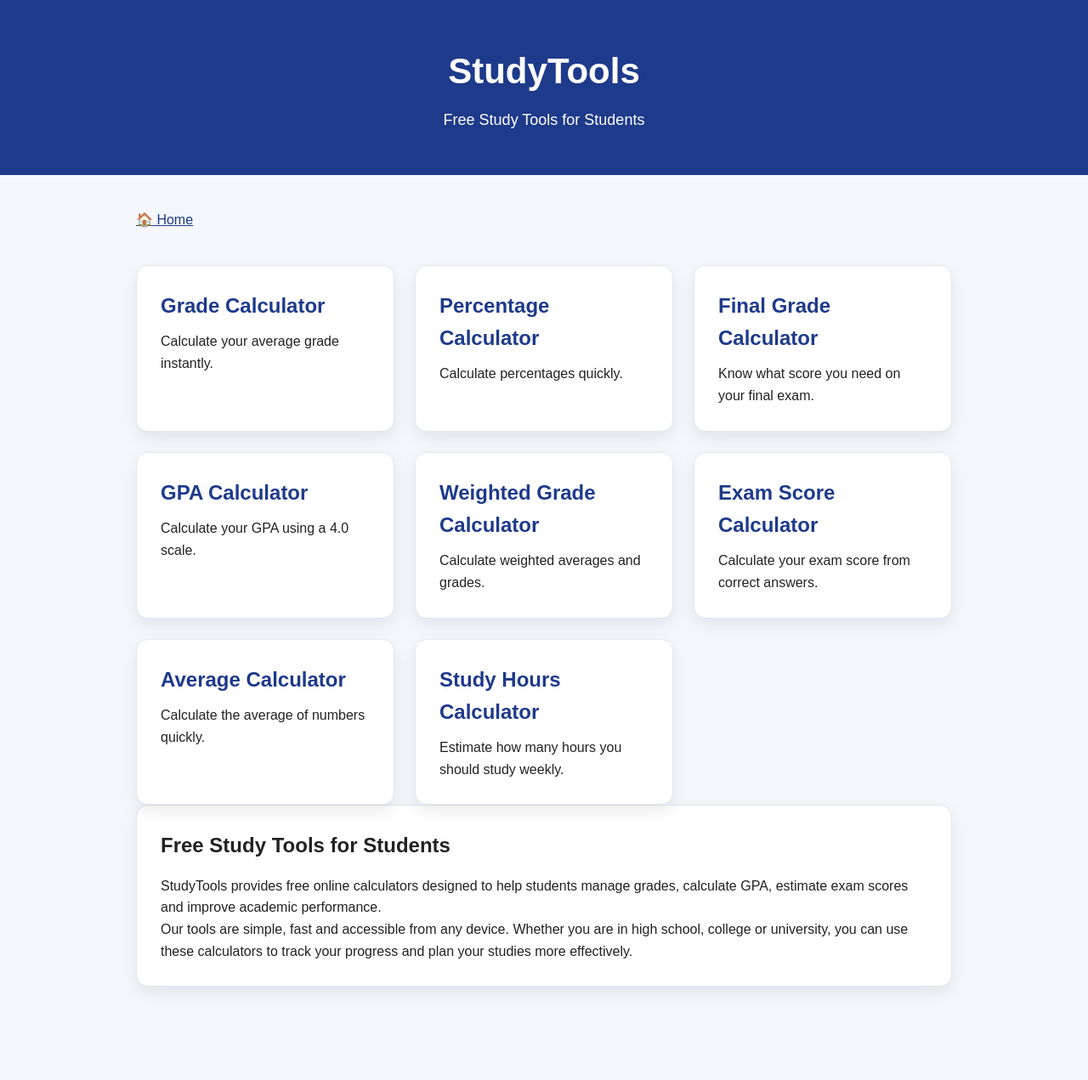
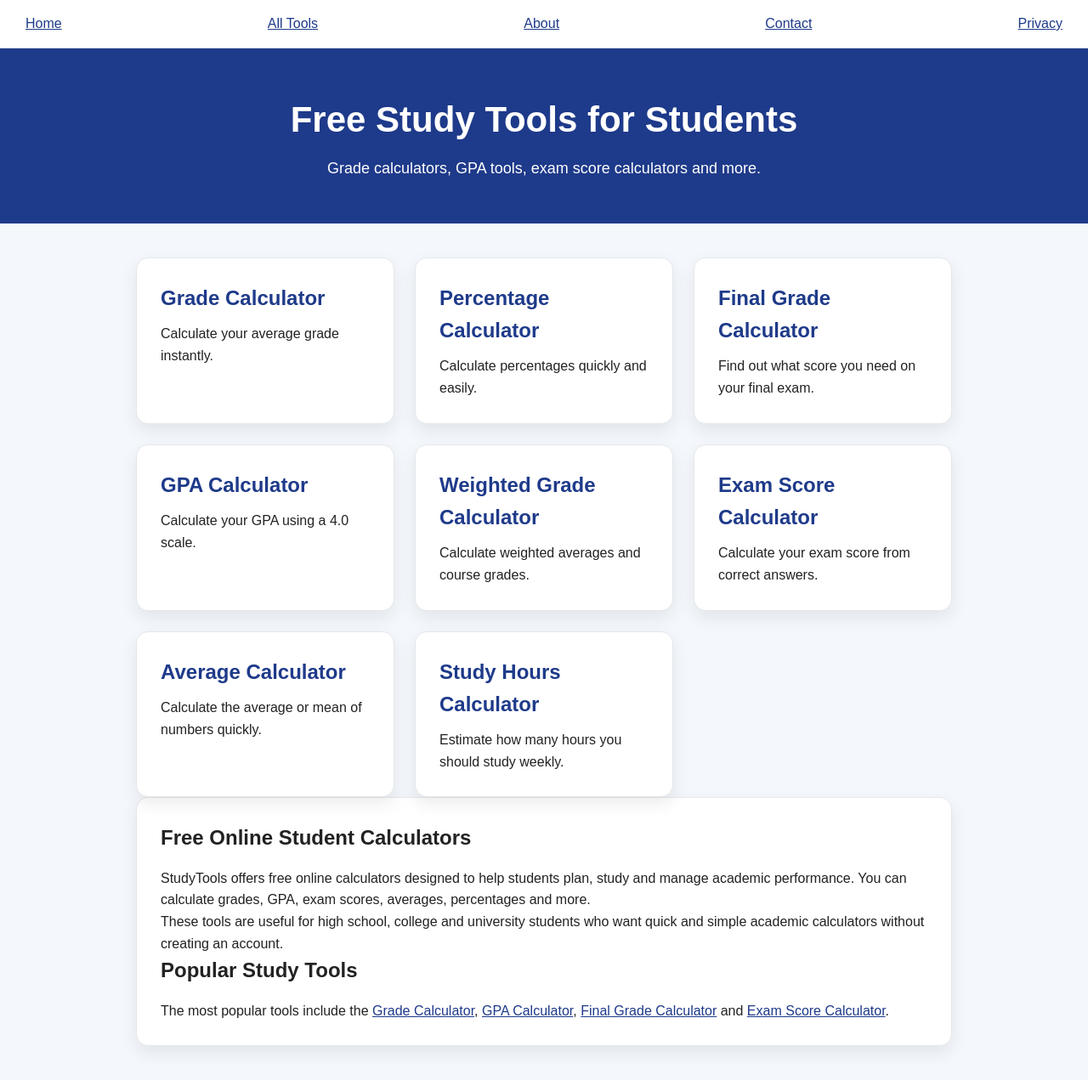
Before and after one commit to sergii1332/studytools, a plain HTML site: page en/index.html in a window 1280 px wide. Shown: the whole page at 85% size. Before the commit the page ends 1201 px from the top, so only its background shows below. Drawn offline with Linux system fonts and the light colour scheme.

Commit message:
Improve English homepage SEO

```diff
--- a/en/index.html
+++ b/en/index.html
@@ -8,7 +8,7 @@
 
   <title>StudyTools English - Free Student Calculators & Study Tools</title>
 
-  <meta name="description" content="Free study calculators and tools for students. Grade calculator, GPA calculator, percentage calculator, final grade calculator and more.">
+  <meta name="description" content="Free online study tools for students. Use grade calculators, GPA calculators, percentage calculators, final grade calculators and more academic tools.">
 
   <meta name="robots" content="index,follow">
 
@@ -19,17 +19,22 @@
 
 <body>
 
+<nav class="navbar">
+  <a href="../index.html">Home</a>
+  <a href="../all-tools.html">All Tools</a>
+  <a href="../about.html">About</a>
+  <a href="../contact.html">Contact</a>
+  <a href="../privacy-policy.html">Privacy</a>
+</nav>
+
 <header class="header">
-  <h1>StudyTools</h1>
-  <p>Free Study Tools for Students</p>
+  <h1>Free Study Tools for Students</h1>
+  <p>Grade calculators, GPA tools, exam score calculators and more.</p>
 </header>
-<div class="container">
-  <a href="../index.html">🏠 Home</a>
-</div>
 
 <main class="container">
 
-  <div class="cards">
+  <section class="cards">
 
     <a class="card" href="grade-calculator.html">
       <h3>Grade Calculator</h3>
@@ -38,12 +43,12 @@
 
     <a class="card" href="percentage-calculator.html">
       <h3>Percentage Calculator</h3>
-      <p>Calculate percentages quickly.</p>
+      <p>Calculate percentages quickly and easily.</p>
     </a>
 
     <a class="card" href="final-grade-calculator.html">
       <h3>Final Grade Calculator</h3>
-      <p>Know what score you need on your final exam.</p>
+      <p>Find out what score you need on your final exam.</p>
     </a>
 
     <a class="card" href="gpa-calculator.html">
@@ -53,7 +58,7 @@
 
     <a class="card" href="weighted-grade-calculator.html">
       <h3>Weighted Grade Calculator</h3>
-  <p>Calculate weighted averages and grades.</p>
+      <p>Calculate weighted averages and course grades.</p>
     </a>
 
     <a class="card" href="exam-score-calculator.html">
@@ -63,7 +68,7 @@
 
     <a class="card" href="average-calculator.html">
       <h3>Average Calculator</h3>
-  <p>Calculate the average of numbers quickly.</p>
+      <p>Calculate the average or mean of numbers quickly.</p>
     </a>
 
     <a class="card" href="study-hours-calculator.html">
@@ -71,21 +76,33 @@
       <p>Estimate how many hours you should study weekly.</p>
     </a>
 
-  </div>
+  </section>
+
   <section class="card">
-  <h2>Free Study Tools for Students</h2>
+    <h2>Free Online Student Calculators</h2>
 
     <p>
-    StudyTools provides free online calculators designed to help students
-    manage grades, calculate GPA, estimate exam scores and improve academic performance.
+      StudyTools offers free online calculators designed to help students plan,
+      study and manage academic performance. You can calculate grades, GPA,
+      exam scores, averages, percentages and more.
     </p>
 
     <p>
-    Our tools are simple, fast and accessible from any device. Whether you are
-    in high school, college or university, you can use these calculators to
-    track your progress and plan your studies more effectively.
+      These tools are useful for high school, college and university students
+      who want quick and simple academic calculators without creating an account.
+    </p>
+
+    <h2>Popular Study Tools</h2>
+
+    <p>
+      The most popular tools include the
+      <a href="grade-calculator.html">Grade Calculator</a>,
+      <a href="gpa-calculator.html">GPA Calculator</a>,
+      <a href="final-grade-calculator.html">Final Grade Calculator</a> and
+      <a href="exam-score-calculator.html">Exam Score Calculator</a>.
     </p>
   </section>
+
 </main>
 
 </body>
```
Lines whose indentation alone changed are shown as unchanged.
